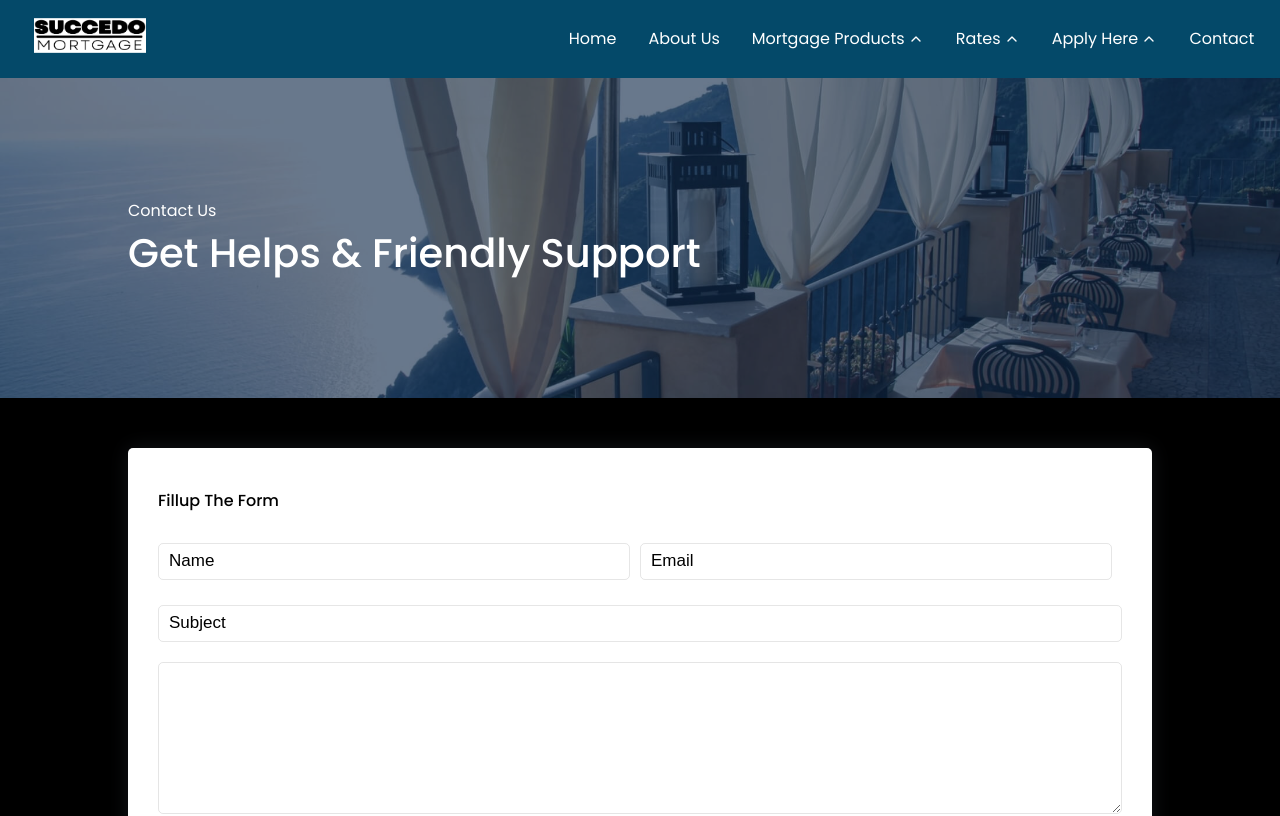
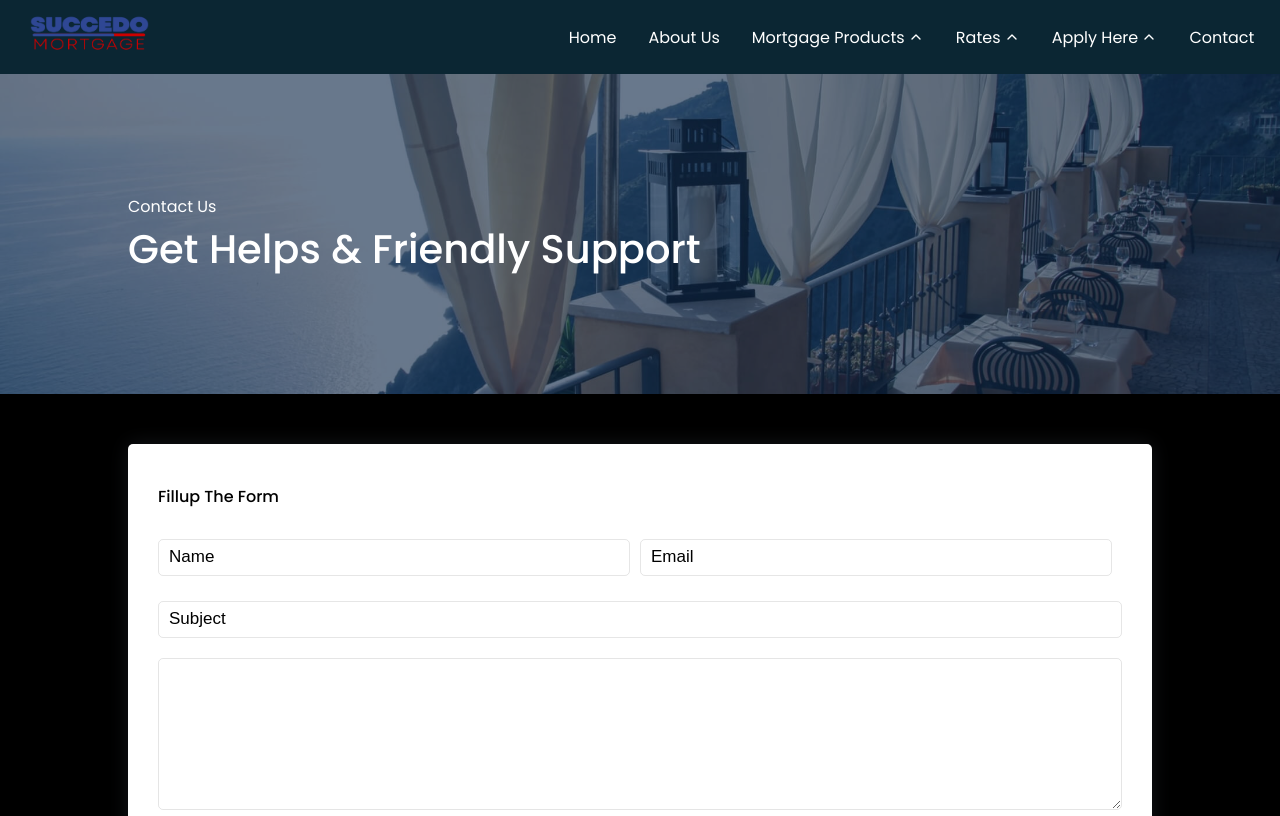
Before and after one commit to SamAtStrideRE/Succedo-mortgage, a React (Create React App) app: page /contact in a window 1280 px wide. Shown: the top 816 px of the page. Built offline with nearby package versions, Linux system fonts and the light colour scheme.

Commit message:
logo and navbar color

```diff
--- a/src/components/common/header/Header.jsx
+++ b/src/components/common/header/Header.jsx
@@ -6,7 +6,7 @@ import {
   FiChevronDown,
   FiChevronUp,
 } from "react-icons/fi";
-import logo from "../../../images/logo.png";
+import logo from "../../../images/logo-light.png";
 import "./header.css";
 
 const Header = () => {
--- a/src/components/common/header/header.css
+++ b/src/components/common/header/header.css
@@ -71,12 +71,12 @@ header .toggle {
   justify-content: space-between;
   align-items: center;
   padding: 0.6rem 1.6rem;
-  background: rgb(4, 73, 105);
+  background: rgb(11, 38, 51);
 
   .header__middle__logo {
     img {
       width: 8rem;
-      padding: 0.5rem
+      padding: 0.3rem
     }
   }
 
```
